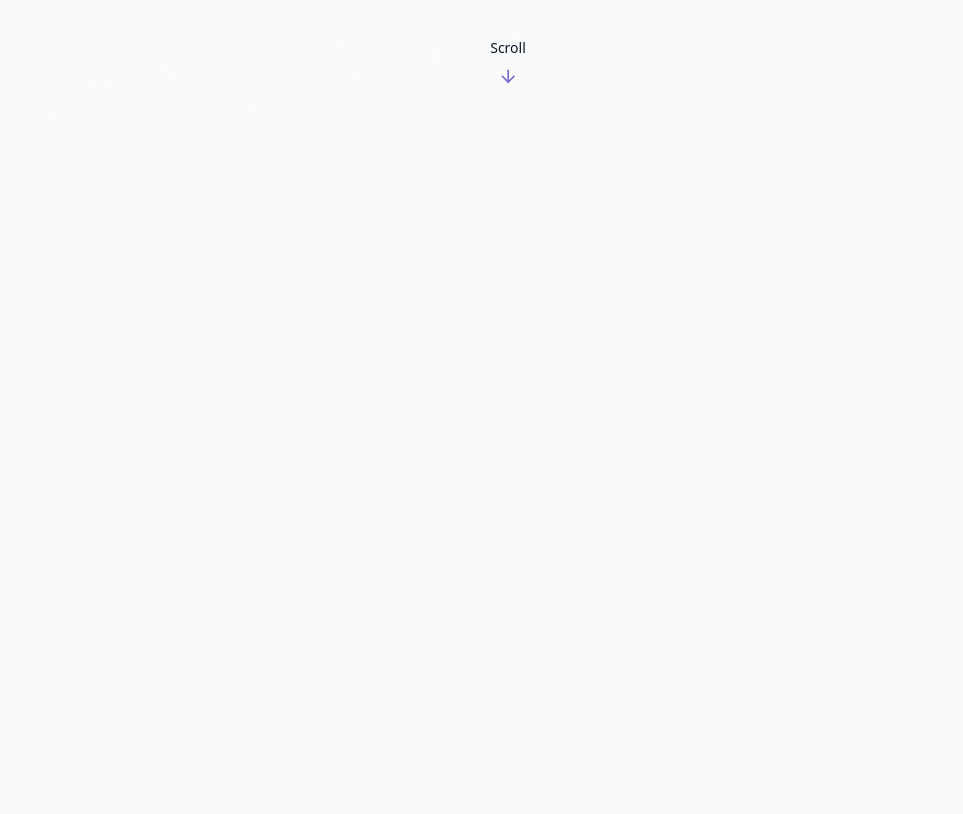
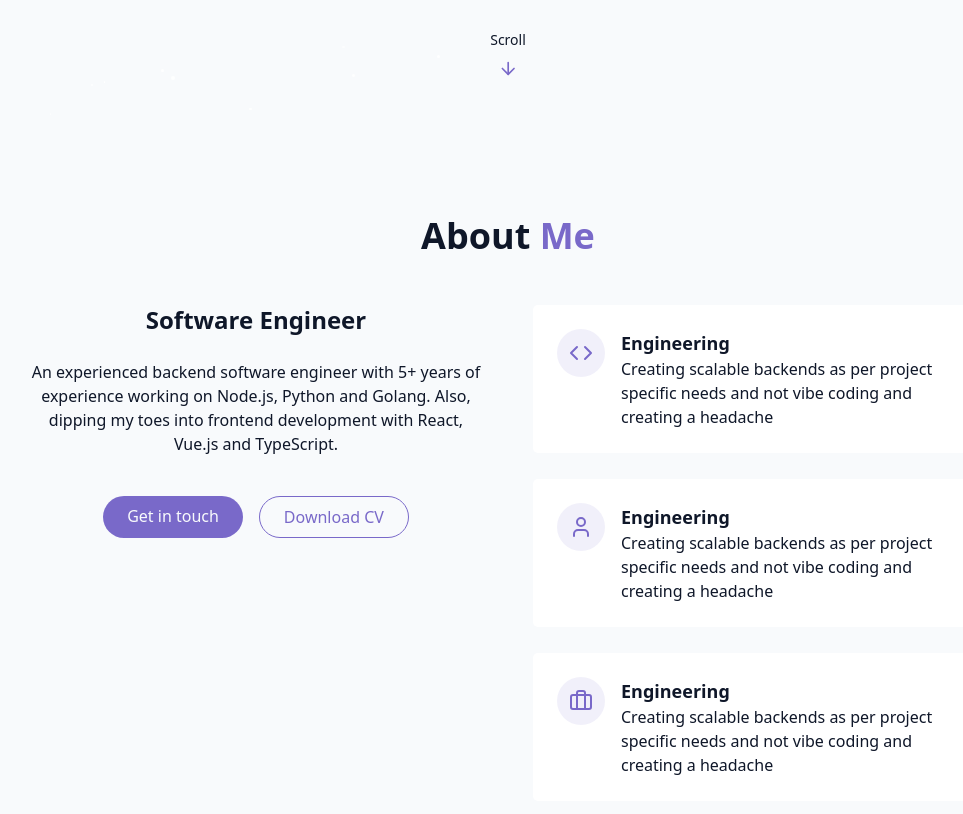
Before and after one commit to Kaps1195/kapil-portfolio-website, a React (Vite) app: page / in a window 1280 px wide. Shown: the part 680-1494 px from the top of the page, without its empty margins (132-1095 px from the left). Before the commit the page ends 800 px from the top, so only its background shows below. Built offline with nearby package versions, Linux system fonts and the light colour scheme.

Commit message:
About section

```diff
--- /dev/null
+++ b/src/components/AboutSection.jsx
@@ -0,0 +1,69 @@
+import { Briefcase, Code, User } from "lucide-react";
+
+export const AboutSection = () => {
+    return (
+        <section id="about" className="py-24 px-4 relative">
+
+            <div className="container mx-auto max-w-5xl">
+
+                <h2 className="text-3xl md:text-4xl font-bold mb-12 text-center">
+                    About <span className="text-primary">Me</span>
+                </h2>
+
+                <div className="grid grid-cols-1 md:grid-cols-2 gap-12 items:center">
+
+                    <div className="space-y-6">
+                        <h3 className="text-2xl font-semibold">Software Engineer</h3>
+                        <p className="text-muted-foreground">
+                            An experienced backend software engineer with 5+ years of experience working on Node.js, Python and Golang. Also, dipping my toes into frontend development with React, Vue.js and TypeScript.
+                        </p>
+                        <div className="flex flex-col sm:flex-row gap-4 pt-4 justify-center">
+                            <a href="#contact" className="cosmic-button">
+                                Get in touch
+                            </a>
+                            <a href="" className="px-6 py-2 rounded-full border border-primary text-primary hover:bg-primary/10 transition-colors duration-300">
+                                Download CV
+                            </a>
+                        </div>
+                    </div>
+
+                    <div className="grid grid-cols-1 gap-6">
+                        <div className="gradient-border p-6 card-hover">
+                            <div className="flex items-start gap-4">
+                                <div className="p-3 rounded-full bg-primary/10">
+                                    <Code className="h-6 w-6 text-primary"/>
+                                </div>
+                                <div className="text-left">
+                                    <h4 className="font-semibold text-lg"> Engineering </h4>
+                                    <p className="text-muted-foreground">Creating scalable backends as per project specific needs and not vibe coding and creating a headache</p>
+                                </div>
+                            </div>
+                        </div>
+                        <div className="gradient-border p-6 card-hover">
+                            <div className="flex items-start gap-4">
+                                <div className="p-3 rounded-full bg-primary/10">
+                                    <User className="h-6 w-6 text-primary"/>
+                                </div>
+                                <div className="text-left">
+                                    <h4 className="font-semibold text-lg"> Engineering </h4>
+                                    <p className="text-muted-foreground">Creating scalable backends as per project specific needs and not vibe coding and creating a headache</p>
+                                </div>
+                            </div>
+                        </div>
+                        <div className="gradient-border p-6 card-hover">
+                            <div className="flex items-start gap-4">
+                                <div className="p-3 rounded-full bg-primary/10">
+                                    <Briefcase className="h-6 w-6 text-primary"/>
+                                </div>
+                                <div className="text-left">
+                                    <h4 className="font-semibold text-lg"> Engineering </h4>
+                                    <p className="text-muted-foreground">Creating scalable backends as per project specific needs and not vibe coding and creating a headache</p>
+                                </div>
+                            </div>
+                        </div>
+                    </div>
+                </div>
+            </div>
+        </section>
+    );
+}
--- a/src/components/HeroSection.jsx
+++ b/src/components/HeroSection.jsx
@@ -11,7 +11,7 @@
                         <span className="text-gradient ml-2 opacity-0 animate-fade-in-delay-2"> Ramnani</span>
                     </h1>
                     <p className="text-lg md:text-xl text-muted-foreground mx-w-2xl mx-auto opacity-0 animate-fade-in-delay-3">
-                        An experienced backend software engineer with 5+ years of experience working on Node.js, Python and Golang. Also, dipping my toes into frontend development with React, Vue.js and TypeScript.
+                        Coder by profession and a table tennis enthusiast, nice to meet you!
                     </p>
 
                     <div className="pt-4 opacity-0 animate-fade-in-delay-4">
--- a/src/pages/Home.jsx
+++ b/src/pages/Home.jsx
@@ -2,6 +2,7 @@
 import { StarBackground } from "../components/StarBackground"
 import { Navbar } from "../components/Navbar"
 import { HeroSection } from "../components/HeroSection"
+import { AboutSection } from "../components/AboutSection"
 
 export const Home = () => {
     return (
@@ -11,6 +12,7 @@
         <Navbar />
         <main>
             <HeroSection />
+            <AboutSection />
         </main>
     </div>
     )
```
